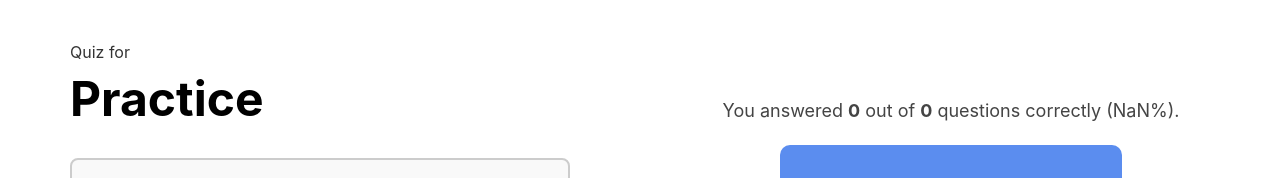
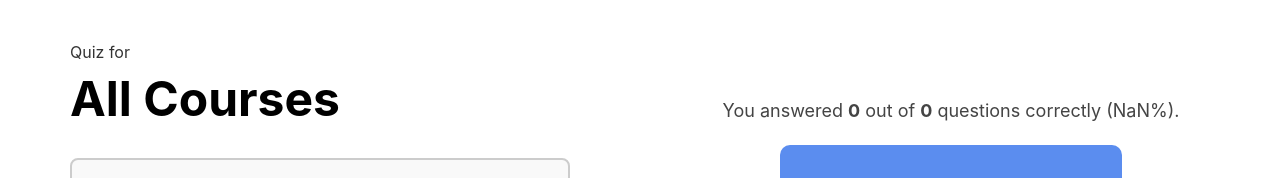
Before and after one commit to autinn/gamify-hc, a React (Create React App) app in the folder frontend/: page /quiz in a window 1280 px wide. Shown: the part 198-376 px from the top of the page. Built offline with nearby package versions, Linux system fonts and the light colour scheme; no server answers; sample sign-in values are in the browser's storage.

Commit message:
slight wording change for quizpage

```diff
--- a/frontend/src/pages/QuizPage.js
+++ b/frontend/src/pages/QuizPage.js
@@ -38,7 +38,7 @@ const QuizPage = () => {
     ? unit?.title || `Unit ${unitId}`
     : courseId
     ? course?.title || courseId
-    : 'Practice';
+    : 'All Courses';
 
   return (
     <PageLayout
```
